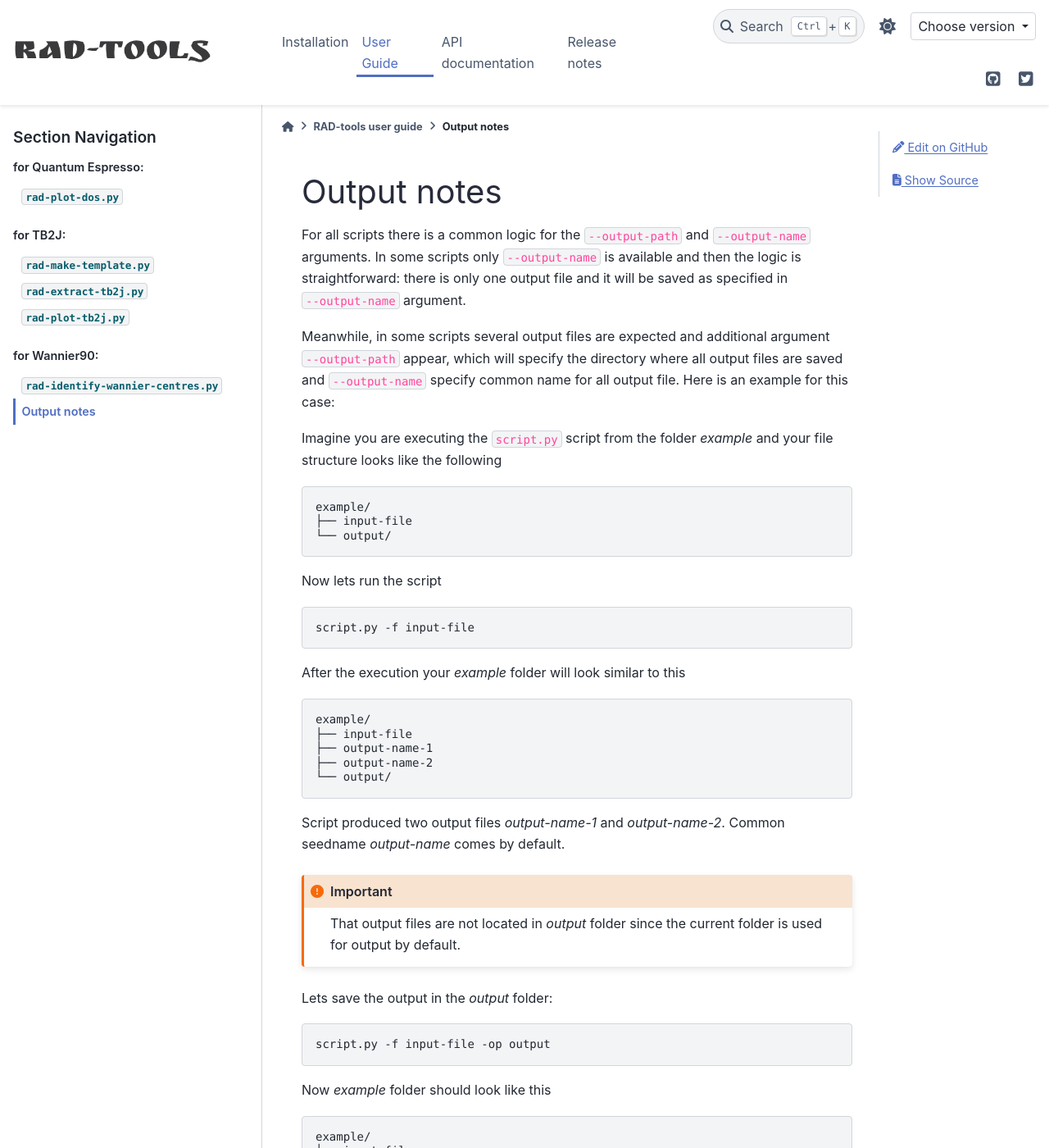
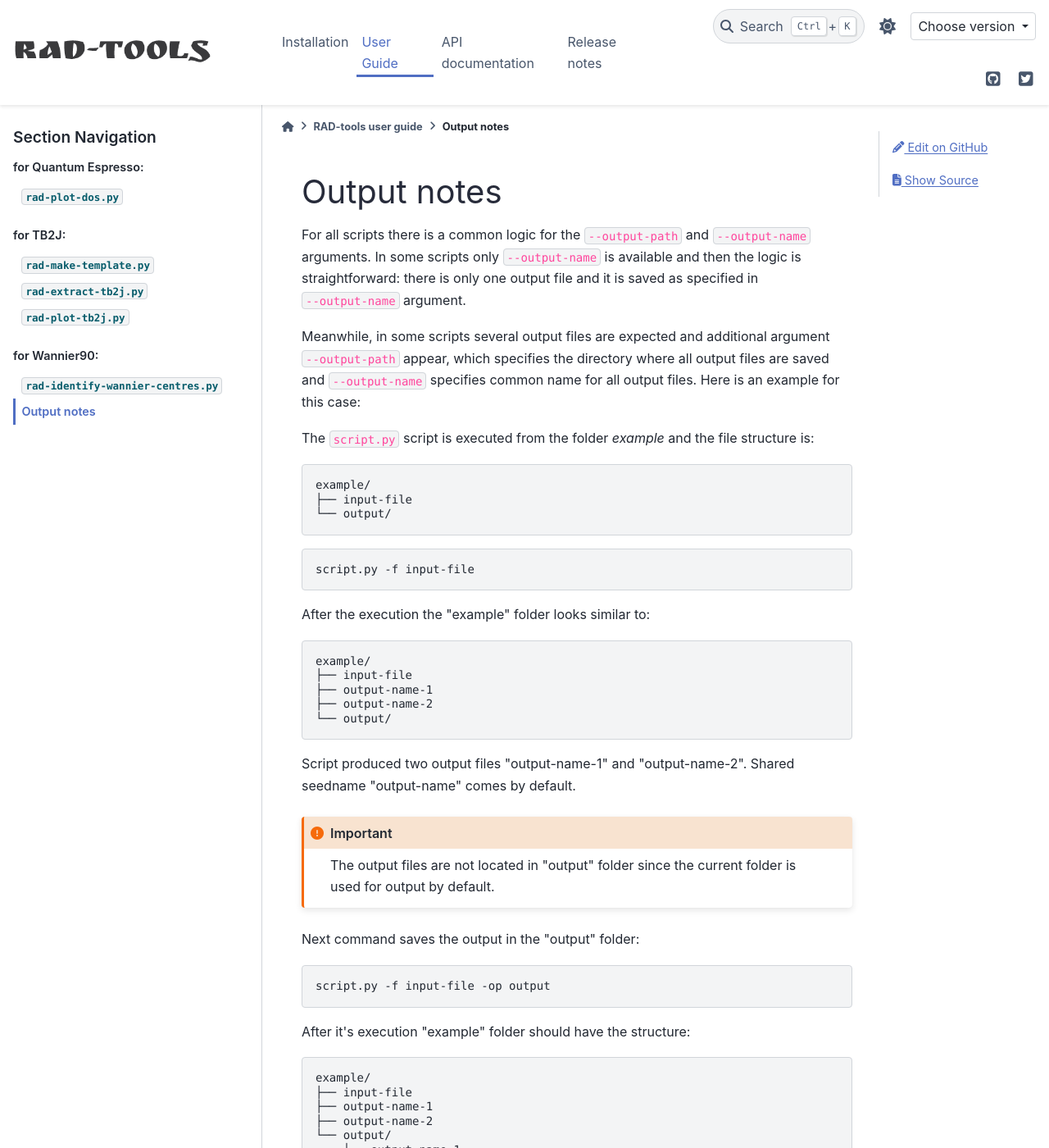
Before and after one commit to adrybakov/rad-tools, a Sphinx documentation site: the page built from docs/source/user-guide/output-notes.rst, in a window 1280 px wide and 1400 px high. Shown: the whole window at 82% size. Built offline with Sphinx 7.4.7 and the PyData theme 0.15.4, drawn with Linux system fonts in a browser that asks for light colours; comment, search, counter and statistics services are not loaded; some of the changed text lies outside the part shown.

Commit message:
Refractor docs

```diff
--- a/docs/source/api/index.rst
+++ b/docs/source/api/index.rst
@@ -27,3 +27,4 @@
    kpoints
    io
    score
+   routines
--- a/docs/source/user-guide/index.rst
+++ b/docs/source/user-guide/index.rst
@@ -17,7 +17,7 @@
 Scripts
 =======
 
-For any script use ``--help`` or ``-h`` option in console in order to display
+For any script use ``--help`` or ``-h`` option in the terminal in order to display
 help message with the short summary of the arguments.
 
 .. code-block:: console
--- a/docs/source/user-guide/installation.rst
+++ b/docs/source/user-guide/installation.rst
@@ -66,13 +66,13 @@
 
    git clone git@github.com:adrybakov/rad-tools.git
 
-Change the directory:
+* Change the directory:
 
 .. code-block:: python
 
    cd rad-tools
 
-To install RAD-tools, run (you may need to use ``pip3``):
+* To install RAD-tools, run (you may need to use ``pip3``):
 
 .. code-block:: console
 
--- a/docs/source/user-guide/output-notes.rst
+++ b/docs/source/user-guide/output-notes.rst
@@ -7,16 +7,16 @@
 For all scripts there is a common logic for the ``--output-path`` and
 ``--output-name`` arguments. In some scripts only ``--output-name``
 is available and then the logic is straightforward: there is only one
-output file and it will be saved as specified in ``--output-name`` argument.
+output file and it is saved as specified in ``--output-name`` argument.
 
 Meanwhile, in some scripts several output files are expected and additional
-argument ``--output-path`` appear, which will specify the directory where all
-output files are saved and ``--output-name`` specify common name for all output
-file. Here is an example for this case:
+argument ``--output-path`` appear, which specifies the directory where all
+output files are saved and ``--output-name`` specifies common name for
+all output files. Here is an example for this case:
 
 
-Imagine you are executing the ``script.py`` script from the
-folder *example* and your file structure looks like the following
+The ``script.py`` script is executed from the
+folder *example* and the file structure is:
 
 .. code-block:: text
 
@@ -24,13 +24,11 @@
     ├── input-file
     └── output/
 
-Now lets run the script
-
 .. code-block:: bash
 
    script.py -f input-file
 
-After the execution your *example* folder will look similar to this
+After the execution the "example" folder looks similar to:
 
 .. code-block:: text
 
@@ -40,20 +38,20 @@
     ├── output-name-2
     └── output/
 
-Script produced two output files *output-name-1*
-and *output-name-2*. Common seedname *output-name* comes by default.
+Script produced two output files "output-name-1"
+and "output-name-2". Shared seedname "output-name" comes by default.
 
 .. important::
-    That output files are not located in *output* folder since the
+    The output files are not located in "output" folder since the
     current folder is used for output by default.
 
-Lets save the output in the *output* folder:
+Next command saves the output in the "output" folder:
 
 .. code-block:: bash
 
     script.py -f input-file -op output
 
-Now *example* folder should look like this
+After it's execution "example" folder should have the structure:
 
 .. code-block:: text
 
@@ -65,19 +63,19 @@
         ├── output-name-1
         └── output-name-2
 
-Output files have the same names, but they are saved in the *output*
-folder as your specified by ``--output-dir`` argument.
+Output files have the same names, but they are saved in the "output"
+folder as specified by ``--output-dir`` argument.
 
 It is not necessary to specify a path to the existing folder,
-for example try to execute
+for example after the command:
 
 .. code-block:: bash
 
     script.py -f input-file -op output/bar/foo
 
-The script will create folder *bar* inside of the folder *output* and folder
-*foo* inside of the folder *bar*. The structure of the *example* folder now
-should look like that:
+the script creates folder "bar" inside of the folder "output" and folder
+"foo" inside of the folder "bar". The structure of the "example" folder
+should look like:
 
 .. code-block:: text
 
@@ -93,13 +91,13 @@
                 ├── output-name-1
                 └── output-name-2
 
-In order to change the common output name run the following:
+In order to change the shared output name one may run:
 
 .. code-block:: bash
 
     script.py -f input-file -op output -on custom-output-name
 
-The structure of the *example* folder now should look like that:
+The structure of the "example" folder now should be the following:
 
 .. code-block:: text
 
--- a/rad_tools/__init__.py
+++ b/rad_tools/__init__.py
@@ -18,6 +18,7 @@
 from .kpoints import *
 from . import dos
 from .dos import *
+from .routines import *
 
 __all__ = []
 __all__.extend(score.__all__)
@@ -25,6 +26,7 @@
 __all__.extend(exchange.__all__)
 __all__.extend(kpoints.__all__)
 __all__.extend(dos.__all__)
+__all__.extend(routines.__all__)
 
 
 if __name__ == "__main__":
```
Also changed, not shown: docs/source/api/routines.rst (added, +19 -0 lines), docs/source/user-guide/rad-plot-dos.rst (+56 -30 lines), 2 other files.
